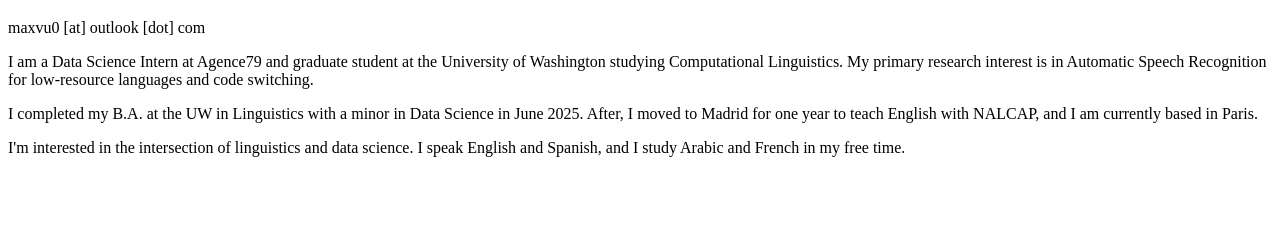
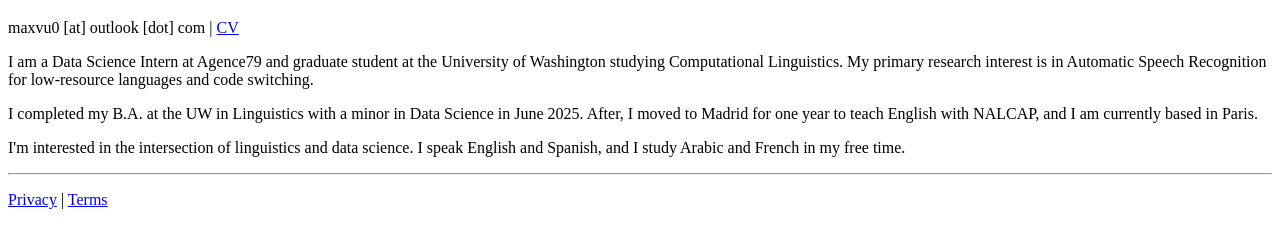
Before and after one commit to maxvu0/maxvu0.github.io, a plain HTML site: page index.html in a window 1280 px wide. Shown: the part 333-580 px from the top of the page. Drawn offline with Linux system fonts and the light colour scheme.

Commit message:
Add CV link

```diff
--- a/index.html
+++ b/index.html
@@ -13,7 +13,7 @@
 
 <h1>Max Vu</h1>
 
-<p>maxvu0 [at] outlook [dot] com</p>
+<p>maxvu0 [at] outlook [dot] com | <a href="cv.pdf">CV</a></p>
 
 <p>
 I am a Data Science Intern at Agence79 and graduate student at the University
@@ -33,5 +33,9 @@ I'm interested in the intersection of linguistics and data science. I speak
 English and Spanish, and I study Arabic and French in my free time.
 </p>
 
+<hr>
+
+<p><a href="http://www.washington.edu/online/privacy">Privacy</a> | <a href="http://www.washington.edu/online/terms">Terms</a></p>
+
 </body>
 </html>
```
Also changed, not shown: 2 other files.
